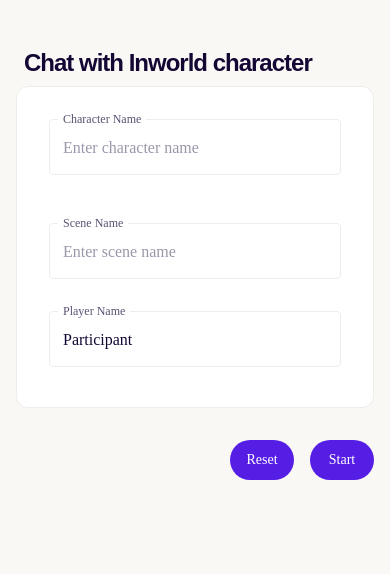
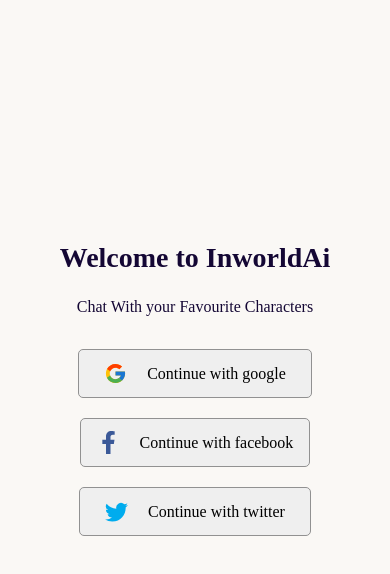
Before and after one commit to ShayanJamil519/Inworld-AI, a React (Create React App) app in the folder chat/: page / in a window 390 px wide. Shown: the top 574 px of the page. Built offline with nearby package versions, Linux system fonts and the light colour scheme; no server answers.

Commit message:
Home Page Done

```diff
--- a/chat/package.json
+++ b/chat/package.json
@@ -8,8 +8,13 @@
     "@inworld/web-sdk": "0.9.5",
     "@mui/icons-material": "^5.10.9",
     "@mui/material": "^5.10.9",
+    "@stripe/react-stripe-js": "^1.10.0",
+    "@stripe/stripe-js": "^1.35.0",
+    "axios": "^1.3.4",
     "react": "^18.2.0",
     "react-dom": "^18.2.0",
+    "react-icons": "^4.8.0",
+    "react-router-dom": "^6.10.0",
     "react-hook-form": "^7.37.0",
     "react-scripts": "5.0.1"
   },
--- a/chat/src/App.tsx
+++ b/chat/src/App.tsx
@@ -2,21 +2,26 @@
   Character,
   HistoryItem,
   InworldConnectionService,
-} from '@inworld/web-sdk';
-import { useCallback, useEffect, useRef, useState } from 'react';
-import { FormProvider, useForm } from 'react-hook-form';
+} from "@inworld/web-sdk";
+import { useCallback, useEffect, useRef, useState } from "react";
+import { FormProvider, useForm } from "react-hook-form";
 
-import './App.css';
-import { Layout } from './app/components/Layout';
-import { Configuration } from './app/types';
-import { ConfigView } from './app/configuration/ConfigView';
-import { InworldService } from './app/connection';
-import { Chat } from './app/chat/Chat';
-import * as defaults from './defaults';
+import "./App.css";
+import { Layout } from "./app/components/Layout";
+import { Configuration } from "./app/types";
+import { ConfigView } from "./app/configuration/ConfigView";
+import { InworldService } from "./app/connection";
+import { Chat } from "./app/chat/Chat";
+import * as defaults from "./defaults";
 import {
   get as getConfiguration,
   save as saveConfiguration,
-} from './app/helpers/configuration';
+} from "./app/helpers/configuration";
+
+import { Route, Routes } from "react-router";
+import Home from "./app/Home/Home";
+
+// -------------------------------------------------
 
 interface CurrentContext {
   characters: Character[];
@@ -33,7 +38,7 @@
   const [characters, setCharacters] = useState<Character[]>([]);
   const [chatHistory, setChatHistory] = useState<HistoryItem[]>([]);
   const [chatting, setChatting] = useState(false);
-  const [playerName, setPlayerName] = useState('');
+  const [playerName, setPlayerName] = useState("");
 
   const stateRef = useRef<CurrentContext>();
   stateRef.current = {
@@ -57,15 +62,16 @@
       sceneName: form.scene?.name!,
       playerName: form.player?.name!,
       onReady: async () => {
-        console.log('Ready!');
+        console.log("Ready!");
       },
       onDisconnect: () => {
-        console.log('Disconnect!');
-      }
+        console.log("Disconnect!");
+      },
     });
     const characters = await service.connection.getCharacters();
-    const character = characters.find((c: Character) =>
-      c.getResourceName() === form.character?.name);
+    const character = characters.find(
+      (c: Character) => c.getResourceName() === form.character?.name
+    );
 
     if (character) {
       service.connection.setCurrentCharacter(character);
@@ -107,16 +113,16 @@
     const configuration = getConfiguration();
 
     formMethods.reset({
-      ...configuration
-        ? JSON.parse(configuration) as Configuration
-        : defaults.configuration,
+      ...(configuration
+        ? (JSON.parse(configuration) as Configuration)
+        : defaults.configuration),
     });
 
     setInitialized(true);
   }, [formMethods]);
 
-  const content = chatting
-    ? (<>
+  const content = chatting ? (
+    <>
       {character ? (
         <Chat
           character={character}
@@ -126,17 +132,23 @@
           onStopChatting={stopChatting}
         />
       ) : (
-          'Loading...'
+        "Loading..."
       )}
-      </>)
-    : (<ConfigView
-        onStart={openConnection}
-        onResetForm={resetForm}
-      />);
+    </>
+  ) : (
+    <ConfigView onStart={openConnection} onResetForm={resetForm} />
+  );
 
   return (
     <FormProvider {...formMethods}>
-      <Layout>{ initialized ? content : ''}</Layout>
+      {/* <Layout>{ initialized ? content : ''}</Layout> */}
+      <Layout>
+        <Routes>
+          <Route path="/" element={<Home />} />
+
+          <Route path="/chat" element={initialized ? content : ""} />
+        </Routes>
+      </Layout>
     </FormProvider>
   );
 }
--- /dev/null
+++ b/chat/src/app/Home/Home.css
@@ -0,0 +1,83 @@
+.home__container {
+  width: 100%;
+  min-height: 95vh;
+  display: grid;
+  align-content: center;
+  justify-content: center;
+  text-align: center;
+  font-family: auto;
+}
+
+.home__container h1 {
+  font-size: 60px;
+  margin-bottom: 0;
+}
+
+.home__container p {
+  font-size: 22px;
+}
+
+.home__container .buttons__container {
+  display: flex;
+  justify-content: center;
+  align-items: center;
+  flex-direction: column;
+  gap: 20px;
+}
+
+.home__container .buttons__container .socials__login {
+  display: flex;
+  justify-content: center;
+  align-items: center;
+  gap: 20px;
+  border: 1px solid #919191;
+  padding: 15px 30px;
+  font-size: 20px;
+  color: #000;
+  border-radius: 5px;
+  font-family: math;
+  letter-spacing: 1px;
+  cursor: pointer;
+  transition: 0.3s ease;
+}
+
+.home__container .buttons__container .socials__login:not(:nth-child(2)) {
+  padding: 15px 40px;
+}
+
+.home__container .buttons__container .socials__login svg {
+  font-size: 23px;
+}
+
+.home__container .buttons__container .socials__login:hover {
+  background-color: #dddddd;
+}
+
+/* Media Queries */
+
+@media screen and (max-width: 660px) {
+  .home__container {
+    font-family: "Times New Roman";
+    min-height: 80vh;
+  }
+  .home__container h1 {
+    font-size: 28px;
+    margin-bottom: 0px;
+  }
+  .home__container p {
+    font-size: 16px;
+    margin-bottom: 30px;
+  }
+  .home__container .buttons__container {
+    gap: 20px;
+  }
+  .home__container .buttons__container .socials__login {
+    padding: 12px 16px;
+    font-size: 16px;
+    letter-spacing: 0px;
+    font-family: "Times New Roman";
+  }
+  .home__container .buttons__container .socials__login:not(:nth-child(2)) {
+    padding: 12px 25px;
+  }
+}
--- /dev/null
+++ b/chat/src/app/Home/Home.tsx
@@ -0,0 +1,30 @@
+import React from "react";
+import "./Home.css";
+import { FcGoogle } from "react-icons/fc";
+import { FaFacebookF } from "react-icons/fa";
+import { BsTwitter } from "react-icons/bs";
+
+const Home = () => {
+  return (
+    <div className="home__container">
+      <h1>Welcome to InworldAi</h1>
+      <p>Chat With your Favourite Characters</p>
+      <div className="buttons__container">
+        <button className="socials__login">
+          {" "}
+          <FcGoogle /> Continue with google
+        </button>
+        <button className="socials__login">
+          {" "}
+          <FaFacebookF style={{ color: "#3b5998" }} /> Continue with facebook
+        </button>
+        <button className="socials__login">
+          {" "}
+          <BsTwitter style={{ color: "#00acee" }} /> Continue with twitter
+        </button>
+      </div>
+    </div>
+  );
+};
+
+export default Home;
--- a/chat/src/index.tsx
+++ b/chat/src/index.tsx
@@ -1,15 +1,18 @@
-import ReactDOM from 'react-dom/client';
-import './index.css';
-import App from './App';
-import { ThemeProvider } from '@mui/material';
+import ReactDOM from "react-dom/client";
+import "./index.css";
+import App from "./App";
+import { ThemeProvider } from "@mui/material";
+import { BrowserRouter } from "react-router-dom";
 
-import theme from './app/theme';
+import theme from "./app/theme";
 
 const root = ReactDOM.createRoot(
-  document.getElementById('root') as HTMLElement
+  document.getElementById("root") as HTMLElement
 );
 root.render(
   <ThemeProvider theme={theme}>
-    <App />
+    <BrowserRouter>
+      <App />
+    </BrowserRouter>
   </ThemeProvider>
 );
```
Lines whose indentation alone changed are shown as unchanged.
